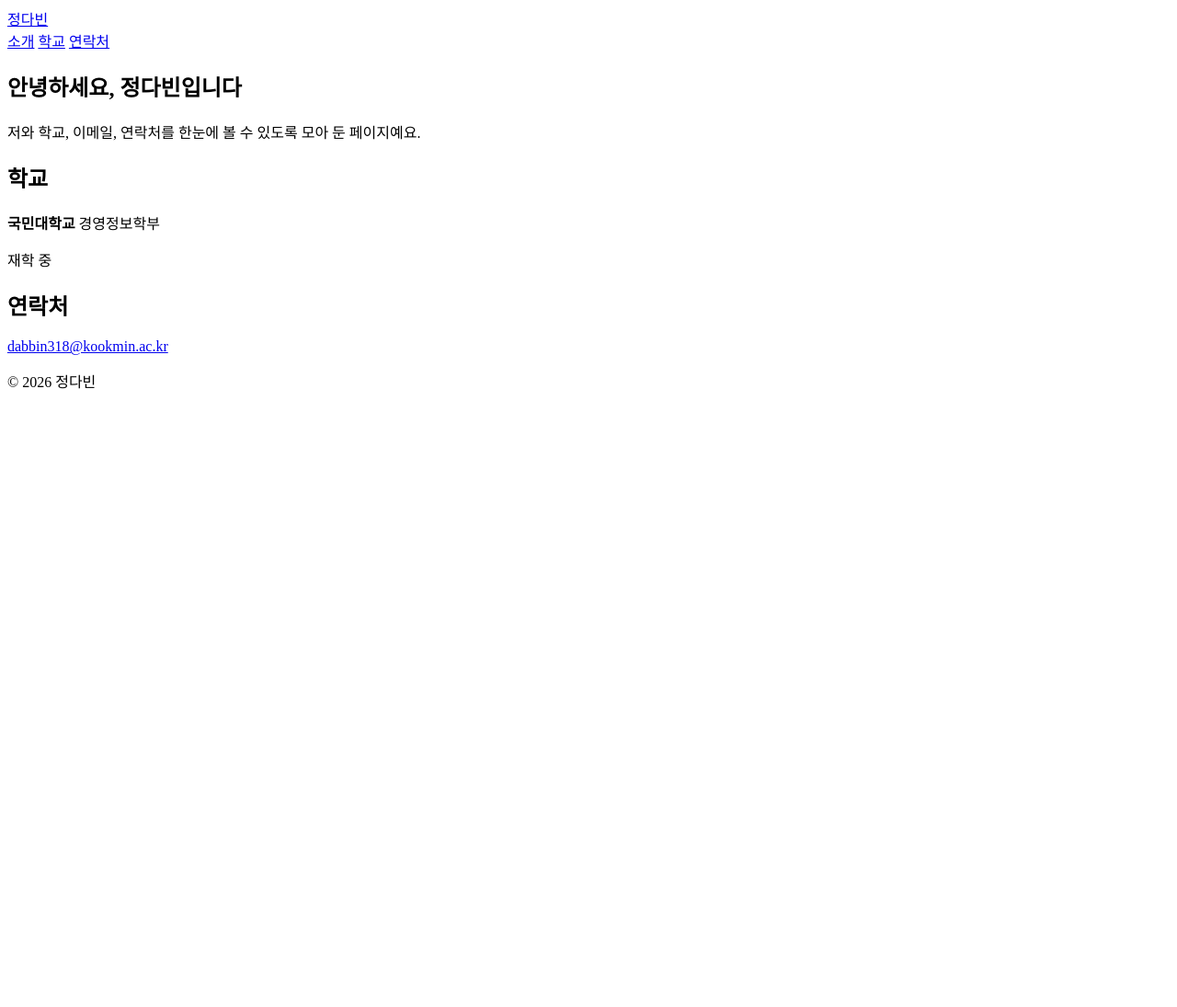
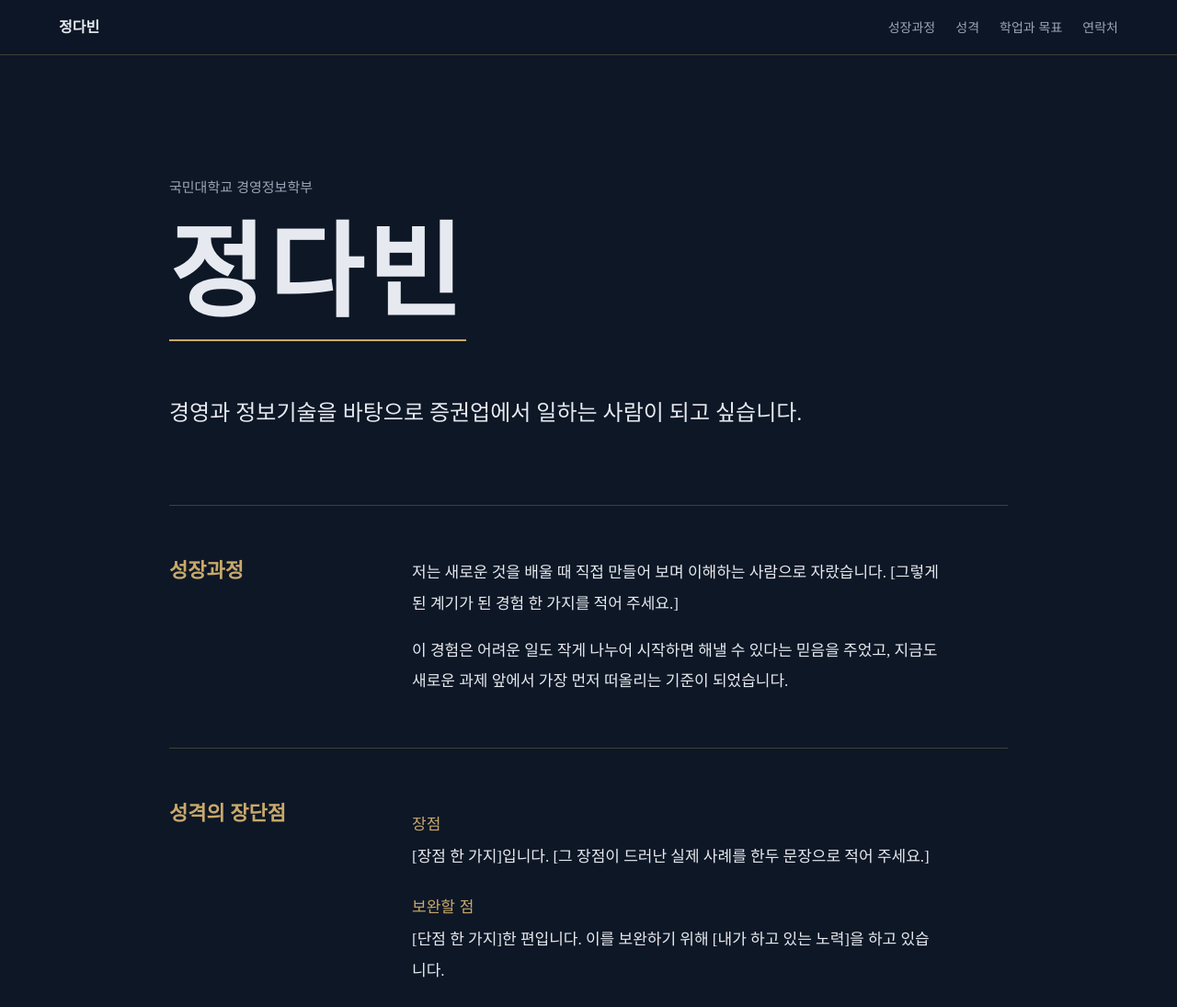
Before and after one commit to dabin-stack/dabin-stack.github.io, a plain HTML site: page index.html in a window 1280 px wide. Shown: the top 1095 px of the page at 92% size. Before the commit the page ends 800 px from the top, so only its background shows below. Drawn offline with Linux system fonts and the light colour scheme.

Commit message:
Update index.html

```diff
--- a/index.html
+++ b/index.html
@@ -3,45 +3,142 @@
 <head>
   <meta charset="UTF-8">
   <meta name="viewport" content="width=device-width, initial-scale=1">
-  <title>정다빈의 홈페이지</title>
-  <link rel="stylesheet" href="style.css">
+  <title>정다빈 | 자기소개서</title>
+  <link rel="preconnect" href="https://fonts.googleapis.com">
+  <link rel="preconnect" href="https://fonts.gstatic.com" crossorigin>
+  <link href="https://fonts.googleapis.com/css2?family=Noto+Serif+KR:wght@400;600;700&family=Noto+Sans+KR:wght@400;500&display=swap" rel="stylesheet">
+  <style>
+    /* 색을 바꾸고 싶으면 아래 값만 고치세요 */
+    :root {
+      --bg: #0e1726;        /* 깊은 밤색 배경 */
+      --text: #e6eaf0;      /* 본문 글자 */
+      --muted: #9aa6b8;     /* 보조 글자 */
+      --gold: #c8a96a;      /* 포인트 색 */
+      --line: rgba(200, 169, 106, .28);
+      --serif: "Noto Serif KR", "Batang", "Apple SD Gothic Neo", serif;
+      --sans: "Noto Sans KR", "Pretendard", "Malgun Gothic", sans-serif;
+    }
+    * { box-sizing: border-box; }
+    html { scroll-behavior: smooth; scroll-padding-top: 72px; }
+    body {
+      margin: 0; background: var(--bg); color: var(--text);
+      font-family: var(--serif); line-height: 1.95; font-size: 17px;
+    }
+    a { color: var(--gold); text-decoration: none; }
+    a:hover { text-decoration: underline; text-underline-offset: 4px; }
+    a:focus-visible { outline: 2px solid var(--gold); outline-offset: 4px; }
+
+    /* 상단 메뉴 */
+    .top {
+      position: sticky; top: 0; z-index: 5;
+      display: flex; flex-wrap: wrap; justify-content: space-between; align-items: center;
+      gap: 4px 20px; padding: 14px clamp(20px, 6vw, 64px);
+      background: rgba(14, 23, 38, .92); border-bottom: 1px solid var(--line);
+      font-family: var(--sans); font-size: 14px;
+    }
+    .top .logo { color: var(--text); font-family: var(--serif); font-weight: 700; font-size: 16px; }
+    .top nav { display: flex; flex-wrap: wrap; gap: 4px 22px; }
+    .top nav a { color: var(--muted); }
+    .top nav a:hover { color: var(--gold); text-decoration: none; }
+
+    main { max-width: 1040px; margin: 0 auto; padding: 0 clamp(20px, 6vw, 64px); }
+
+    /* 첫 화면 */
+    .hero { padding: clamp(72px, 16vh, 160px) 0 clamp(56px, 10vh, 112px); }
+    .hero .school { font-family: var(--sans); color: var(--muted); margin: 0 0 20px; font-size: 15px; }
+    h1 {
+      position: relative; display: inline-block; margin: 0 0 28px;
+      font-size: clamp(52px, 14vw, 112px); line-height: 1.1; font-weight: 700; letter-spacing: .04em;
+    }
+    /* 처음 열릴 때 금색 선이 한 번 그려져요 */
+    h1::after {
+      content: ""; position: absolute; left: 0; right: 0; bottom: -10px; height: 2px;
+      background: var(--gold); transform-origin: left; animation: draw 1.4s ease-out both;
+    }
+    @keyframes draw { from { transform: scaleX(0); } to { transform: scaleX(1); } }
+    .lead { max-width: 30em; font-size: clamp(19px, 3.2vw, 24px); line-height: 1.7; margin: 40px 0 0; }
+
+    /* 본문 섹션: 넓은 화면에서는 왼쪽 제목 + 오른쪽 글 */
+    section.row { padding: 56px 0; border-top: 1px solid var(--line); }
+    h2 { margin: 0 0 20px; font-size: 22px; font-weight: 600; color: var(--gold); line-height: 1.4; }
+    .row p { margin: 0 0 18px; max-width: 34em; }
+    .row p:last-child { margin-bottom: 0; }
+    dl { margin: 0; max-width: 34em; }
+    dt { font-family: var(--sans); font-weight: 500; color: var(--gold); margin-top: 8px; }
+    dd { margin: 4px 0 20px; }
+    @media (min-width: 760px) {
+      section.row { display: grid; grid-template-columns: 200px 1fr; gap: 0 64px; }
+      h2 { position: sticky; top: 96px; align-self: start; }
+    }
+
+    .mail { font-size: clamp(18px, 4.6vw, 28px); word-break: break-all; }
+    footer {
+      max-width: 1040px; margin: 0 auto; padding: 32px clamp(20px, 6vw, 64px) 56px;
+      border-top: 1px solid var(--line); color: var(--muted); font-family: var(--sans); font-size: 14px;
+    }
+    @media (prefers-reduced-motion: reduce) {
+      h1::after { animation: none; }
+      html { scroll-behavior: auto; }
+    }
+  </style>
 </head>
 <body>
 
   <header class="top">
-    <!-- 이름을 바꾸세요 -->
     <a class="logo" href="#intro">정다빈</a>
-    <!-- 메뉴: href의 #이름과 아래 section의 id가 같아야 이동해요 -->
+    <!-- href의 #이름과 아래 section의 id가 같아야 이동해요 -->
     <nav>
-      <a href="#intro">소개</a>
-      <a href="#school">학교</a>
+      <a href="#growth">성장과정</a>
+      <a href="#character">성격</a>
+      <a href="#goal">학업과 목표</a>
       <a href="#contact">연락처</a>
     </nav>
   </header>
 
   <main>
-    <!-- 첫 화면: 누구의 페이지이고 무엇을 위한 것인지 한 줄로 -->
     <section id="intro" class="hero">
-      <h1>안녕하세요, 정다빈입니다</h1>
-      <p>저와 학교, 이메일, 연락처를 한눈에 볼 수 있도록 모아 둔 페이지예요.</p>
+      <p class="school">국민대학교 경영정보학부</p>
+      <h1>정다빈</h1>
+      <p class="lead">경영과 정보기술을 바탕으로 증권업에서 일하는 사람이 되고 싶습니다.</p>
     </section>
 
-    <section id="school">
-      <h2>학교</h2>
-      <p><strong>국민대학교</strong> 경영정보학부</p>
-      <p>재학 중</p>
+    <section id="growth" class="row">
+      <h2>성장과정</h2>
+      <div>
+        <p>저는 새로운 것을 배울 때 직접 만들어 보며 이해하는 사람으로 자랐습니다. [그렇게 된 계기가 된 경험 한 가지를 적어 주세요.]</p>
+        <p>이 경험은 어려운 일도 작게 나누어 시작하면 해낼 수 있다는 믿음을 주었고, 지금도 새로운 과제 앞에서 가장 먼저 떠올리는 기준이 되었습니다.</p>
+      </div>
     </section>
 
-    <section id="contact">
+    <section id="character" class="row">
+      <h2>성격의 장단점</h2>
+      <dl>
+        <dt>장점</dt>
+        <dd>[장점 한 가지]입니다. [그 장점이 드러난 실제 사례를 한두 문장으로 적어 주세요.]</dd>
+        <dt>보완할 점</dt>
+        <dd>[단점 한 가지]한 편입니다. 이를 보완하기 위해 [내가 하고 있는 노력]을 하고 있습니다.</dd>
+      </dl>
+    </section>
+
+    <section id="goal" class="row">
+      <h2>학업과 목표</h2>
+      <div>
+        <p>경영의 문제를 데이터와 정보기술로 해결하는 경영정보학의 방식에 매력을 느껴 이 길을 선택했습니다. 경영과 IT 두 언어를 모두 이해하는 사람이 조직에서 꼭 필요하다고 생각합니다.</p>
+        <p>졸업 후에는 증권회사에서 일하는 것이 목표입니다. 시장의 데이터를 읽고 고객의 자산을 함께 키워 가는 일에 끌렸고, [증권업에 관심을 갖게 된 계기를 한두 문장으로 적어 주세요].</p>
+        <p>이를 위해 [리서치, 리테일, 금융IT 등 관심 직무]에 필요한 [금융·데이터 분석 등 공부할 분야]를 깊이 공부하고, [자격증·공모전·동아리 등 준비 계획]을 꾸준히 이어 가겠습니다.</p>
+      </div>
+    </section>
+
+    <section id="contact" class="row">
       <h2>연락처</h2>
-      <!-- 공개해도 되는 이메일만 쓰세요 -->
-      <p><a href="mailto:dabbin318@kookmin.ac.kr">dabbin318@kookmin.ac.kr</a></p>
+      <div>
+        <p>이야기를 나누고 싶으시다면 편하게 연락 주세요.</p>
+        <p class="mail"><a href="mailto:dabbin318@kookmin.ac.kr">dabbin318@kookmin.ac.kr</a></p>
+      </div>
     </section>
   </main>
 
-  <footer>
-    <p>© 2026 정다빈</p>
-  </footer>
+  <footer>© 2026 정다빈 · 국민대학교 경영정보학부</footer>
 
 </body>
 </html>
```
